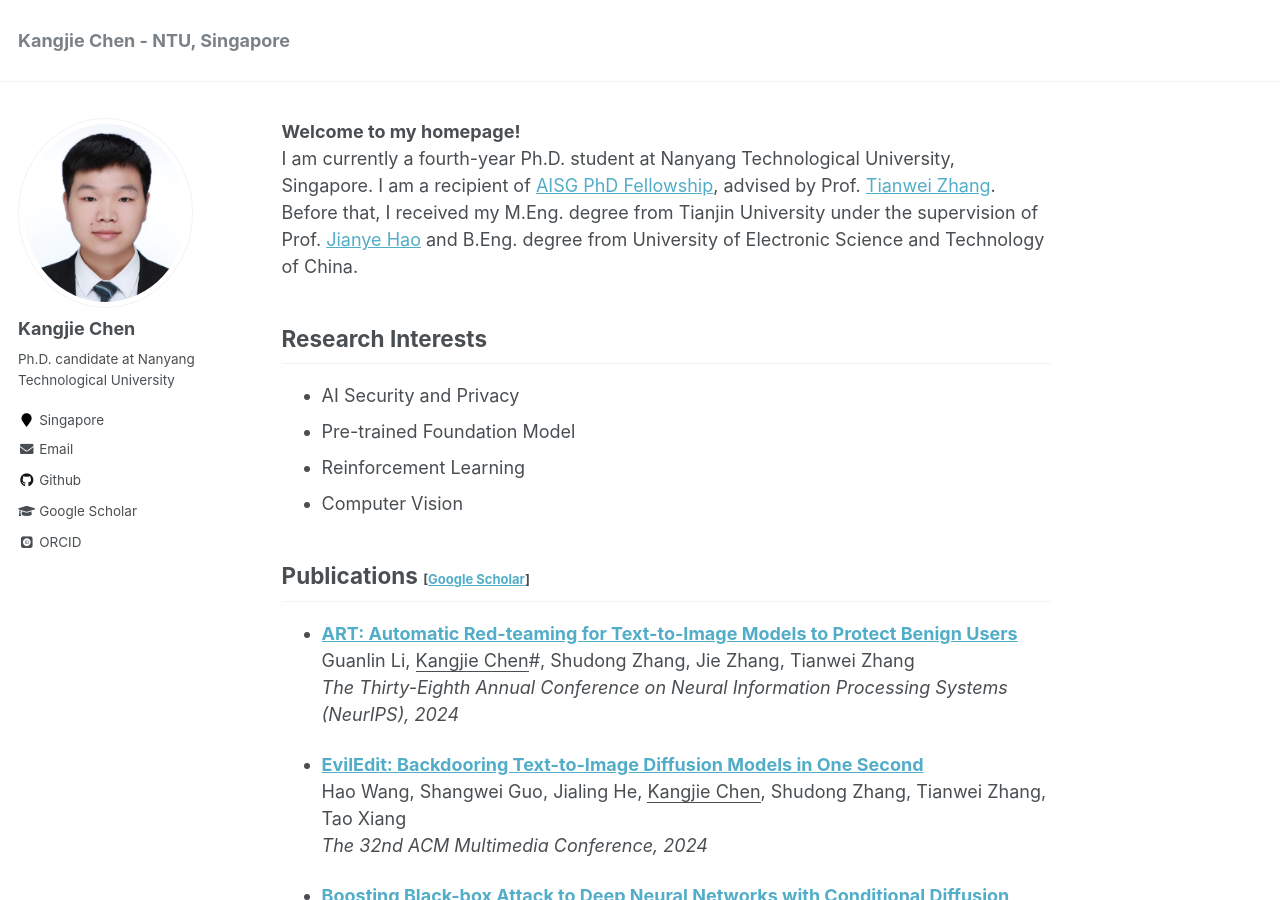
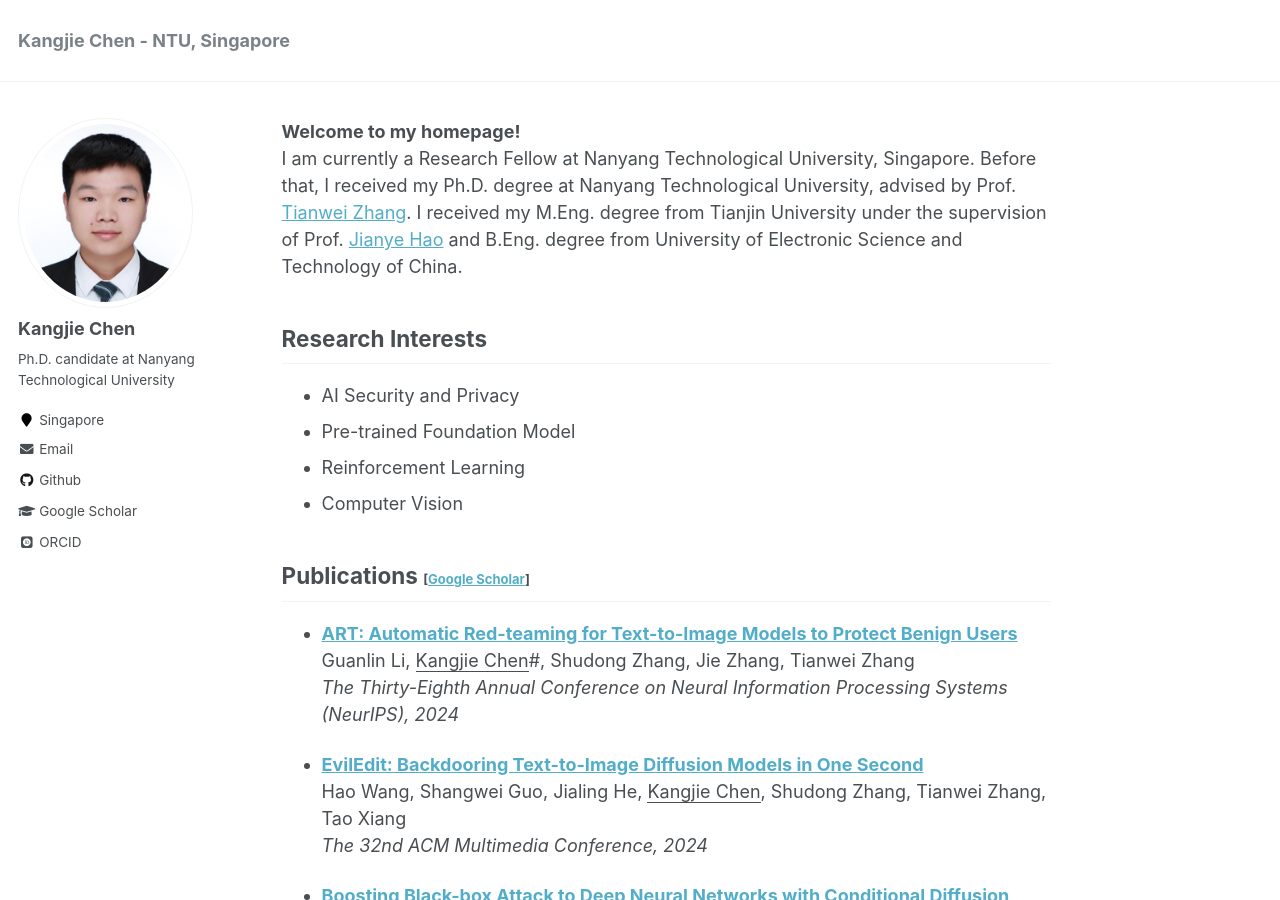
Before and after one commit to kangjie-chen/kangjie-chen.github.io, a Jekyll site: the page built from _pages/about.md, in a window 1280 px wide and 900 px high. Built offline with Jekyll 4.4.1, drawn with Linux system fonts in a browser that asks for light colours; some web fonts are replaced.

Commit message:
Update about.md

```diff
--- a/_pages/about.md
+++ b/_pages/about.md
@@ -10,7 +10,7 @@ redirect_from:
 
 <span style="font-size:large;font-weight:bold;"> Welcome to my homepage! </span>
 <br/>
-I am currently a fourth-year Ph.D. student at Nanyang Technological University, Singapore. I am a recipient of [AISG PhD Fellowship](https://aisingapore.org/research/phd-fellowship-programme/), advised by Prof. [Tianwei Zhang](https://personal.ntu.edu.sg/tianwei.zhang/index.html). Before that, I received my M.Eng. degree from Tianjin University under the supervision of Prof. [Jianye Hao](http://www.icdai.org/jianye.html) and B.Eng. degree from University of Electronic Science and Technology of China.
+I am currently a Research Fellow at Nanyang Technological University, Singapore. Before that, I received my Ph.D. degree at Nanyang Technological University, advised by Prof. [Tianwei Zhang](https://personal.ntu.edu.sg/tianwei.zhang/index.html). I received my M.Eng. degree from Tianjin University under the supervision of Prof. [Jianye Hao](http://www.icdai.org/jianye.html) and B.Eng. degree from University of Electronic Science and Technology of China.
 
 ## Research Interests
 - AI Security and Privacy
```
